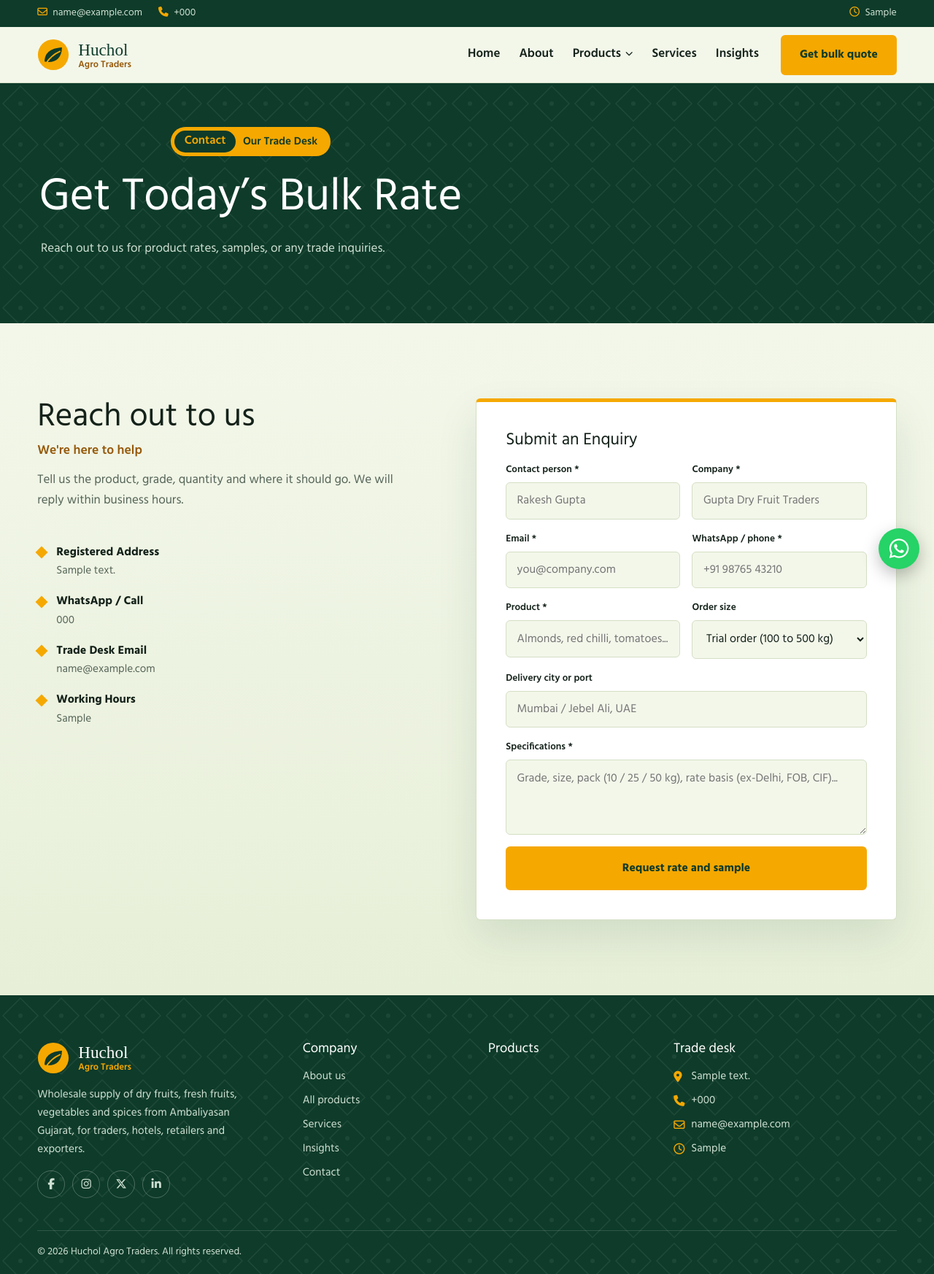
After one commit to Himynameisfaizan/huchol, a PHP site: page /office_php_project/contact.php in a window 1280 px wide. The commit adds this page. Shown: the whole page at 73% size. Run offline with PHP 8.4, Linux system fonts and the light colour scheme; tables that the repository leaves empty or names only in its code hold one stand-in row (values such as "Sample post"); some web fonts are replaced.

Commit message:
make about and contact page

```diff
--- /dev/null
+++ b/contact.php
@@ -0,0 +1,120 @@
+<?php
+// Header include karein
+include_once 'includes/header.php';
+
+$success_msg = '';
+$error_msg = '';
+
+// ---- Handle Contact Form Submission ----
+if ($_SERVER['REQUEST_METHOD'] === 'POST' && isset($_POST['name'], $_POST['email'])) {
+
+    // Data sanitization
+    $name = addslashes(trim($_POST['name'] ?? ''));
+    $company = addslashes(trim($_POST['company'] ?? ''));
+    $email = addslashes(trim($_POST['email'] ?? ''));
+    $phone = addslashes(trim($_POST['phone'] ?? ''));
+    $subject = addslashes(trim($_POST['subject'] ?? 'Bulk Enquiry'));
+
+    $raw_message = trim($_POST['message'] ?? '');
+    $quantity = trim($_POST['quantity'] ?? 'Not specified');
+    $destination = trim($_POST['destination'] ?? 'Not specified');
+
+    // Combine fields for the message column
+    $full_message = "Company: $company\n\nRequirements:\n$raw_message\n\nOrder Size: $quantity\nDelivery City/Port: $destination";
+    $full_message = addslashes($full_message);
+
+    // Assuming your custom q() function can execute INSERT queries.
+    // Replace with your exact connection method if q() is SELECT only.
+    $insert = q("INSERT INTO inquiries (name, email, phone, subject, message, status)
+                 VALUES ('$name', '$email', '$phone', '$subject', '$full_message', 0)");
+
+    // Setting success message
+    $success_msg = "Thank you! Your enquiry has been sent successfully. Our trade desk will reply with a rate shortly.";
+}
+
+// ---- Fetch Dynamic Contact Details ----
+$C = q("SELECT * FROM contacts ORDER BY id ASC LIMIT 1");
+$c_address = txt($C[0]['address'] ?? '');
+$c_phone = txt($C[0]['phone'] ?? '');
+$c_email = txt($C[0]['contact_email'] ?? $C[0]['email'] ?? '');
+$c_hours = txt($C[0]['working_hours'] ?? '');
+?>
+<main id="main">
+
+    <!-- Inner Page Hero Section -->
+    <section class="hero" style="padding: 60px 0; text-align: center;">
+        <div class="wrap">
+            <div class="hero-txt">
+                <p class="greet"><span class="hi">Contact</span> Our Trade Desk</p>
+                <h1>Get Today’s Bulk Rate</h1>
+                <p class="lead">Reach out to us for product rates, samples, or any trade inquiries.</p>
+            </div>
+        </div>
+    </section>
+
+    <!-- Contact Info & Form Section (Reusing .rg layout from index.php) -->
+    <section class="sec rq" id="rfq">
+        <div class="wrap rg">
+
+            <!-- Left Side: Dynamic Contact Details -->
+            <div>
+                <div class="sh">
+                    <h2>Reach out to us</h2><span class="hi">We're here to help</span>
+                    <p>Tell us the product, grade, quantity and where it should go. We will reply within business hours.</p>
+                </div>
+
+                <ul class="pts" style="margin-top: 30px;">
+                    <?php if($c_address): ?>
+                        <li><b>Registered Address</b><?= e($c_address) ?></li>
+                    <?php endif; ?>
+
+                    <?php if($c_phone): ?>
+                        <li><b>WhatsApp / Call</b><a href="tel:<?= e(str_replace(' ', '', $c_phone)) ?>" style="color: inherit; text-decoration: none;"><?= e($c_phone) ?></a></li>
+                    <?php endif; ?>
+
+                    <?php if($c_email): ?>
+                        <li><b>Trade Desk Email</b><a href="mailto:<?= e($c_email) ?>" style="color: inherit; text-decoration: none;"><?= e($c_email) ?></a></li>
+                    <?php endif; ?>
+
+                    <?php if($c_hours): ?>
+                        <li><b>Working Hours</b><?= e($c_hours) ?></li>
+                    <?php endif; ?>
+                </ul>
+            </div>
+
+            <!-- Right Side: Contact Form -->
+            <form class="fm" action="contact.php" method="POST">
+                <h3>Submit an Enquiry</h3>
+
+                <!-- Display Success Message if submitted -->
+                <?php if($success_msg): ?>
+                    <div style="background: #e6f4ea; color: #1e4620; padding: 15px; margin-bottom: 20px; border-radius: 5px; font-size: 0.95rem;">
+                        <b>&#10003;</b> <?= $success_msg ?>
+                    </div>
+                <?php endif; ?>
+
+                <label>Contact person *<input name="name" placeholder="Rakesh Gupta" autocomplete="name" required></label>
+                <label>Company *<input name="company" placeholder="Gupta Dry Fruit Traders" autocomplete="organization" required></label>
+                <label>Email *<input type="email" name="email" placeholder="you@company.com" autocomplete="email" required></label>
+                <label>WhatsApp / phone *<input type="tel" name="phone" placeholder="+91 98765 43210" autocomplete="tel" required></label>
+                <label>Product *<input id="pi" name="subject" placeholder="Almonds, red chilli, tomatoes..." required></label>
+
+                <label>Order size<select name="quantity">
+                        <option>Trial order (100 to 500 kg)</option>
+                        <option>1 to 5 MT</option>
+                        <option>Full truck load (about 10 MT)</option>
+                        <option>Container load (export)</option>
+                        <option>Monthly repeat requirement</option>
+                    </select></label>
+
+                <label class="w">Delivery city or port<input name="destination" placeholder="Mumbai / Jebel Ali, UAE"></label>
+                <label class="w">Specifications *<textarea name="message" rows="3" placeholder="Grade, size, pack (10 / 25 / 50 kg), rate basis (ex-Delhi, FOB, CIF)..." required></textarea></label>
+
+                <div class="w"><button type="submit" class="btn">Request rate and sample</button></div>
+            </form>
+
+        </div>
+    </section>
+
+</main>
+<?php include 'includes/footer.php'; ?>
```
Also changed, not shown: about.php (added, +102 -0 lines), category.php (+39 -15 lines).
